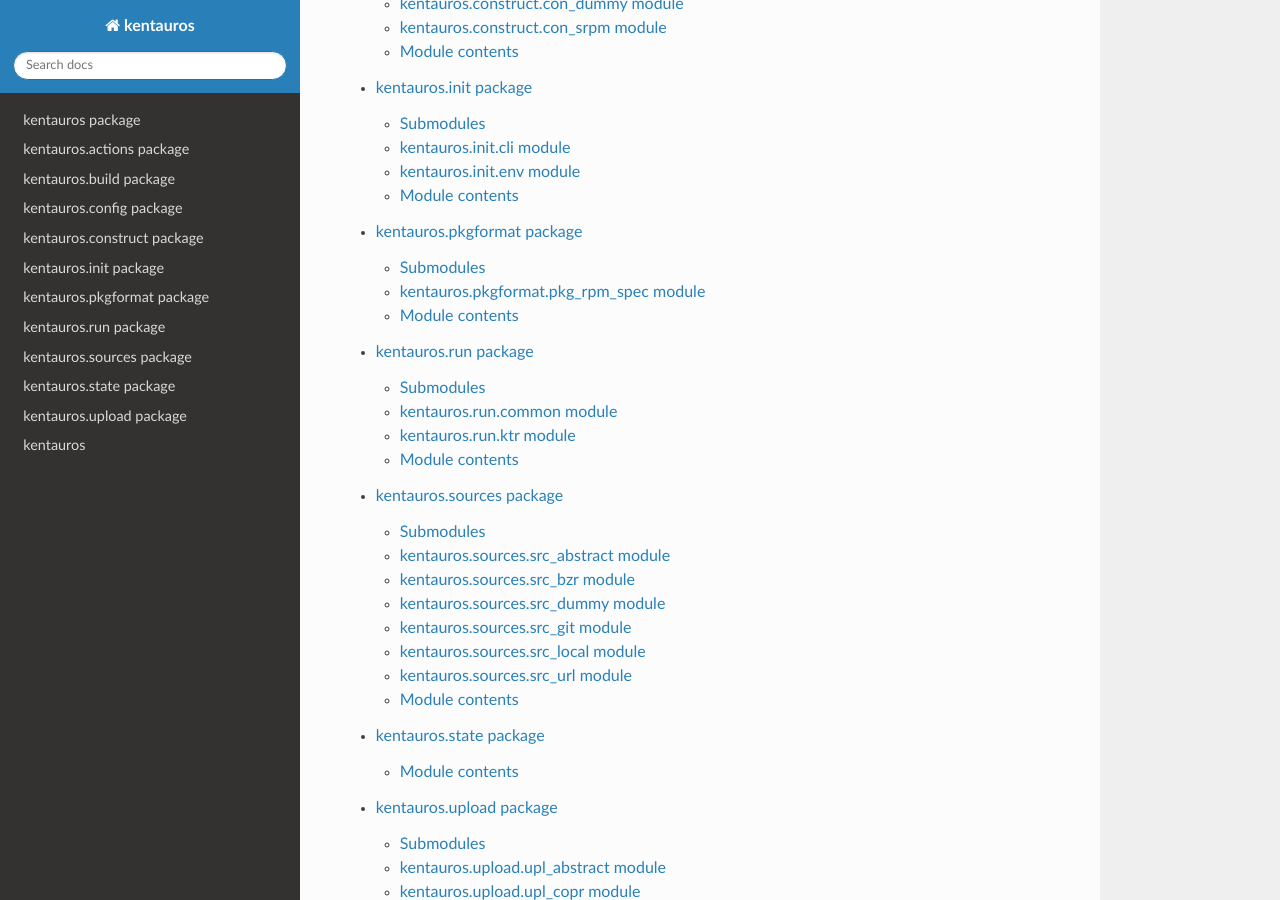
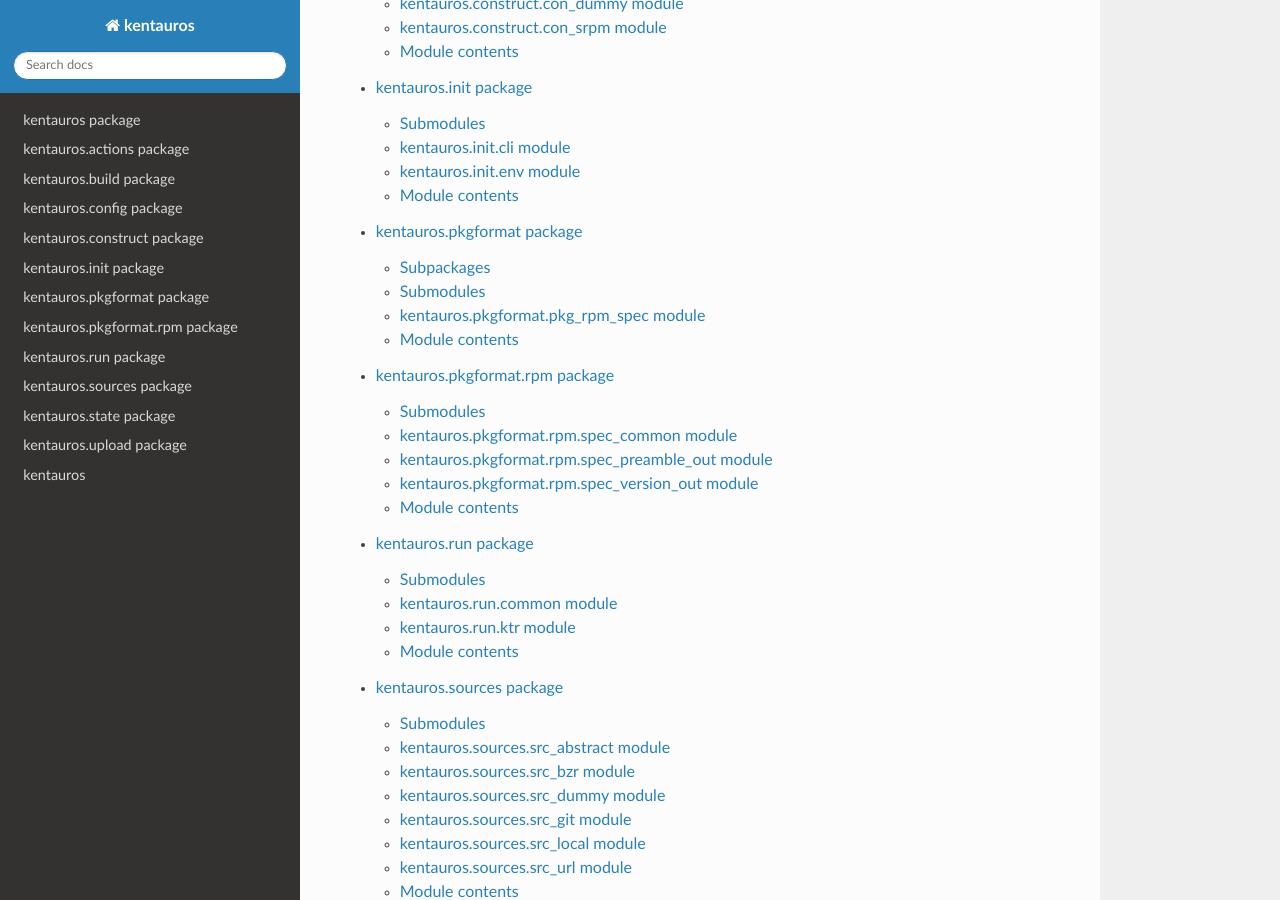
Before and after one commit to decathorpe/kentauros, a Sphinx documentation site: the page built from docs/source/index.rst, in a window 1280 px wide and 900 px high, scrolled down 1044 px. Built offline with Sphinx 7.4.7 and the Read the Docs theme 2.0.0, drawn with Linux system fonts in a browser that asks for light colours; the version number could not be read and is left out.

Commit message:
docs: add updated docs for new rpm spec subpackage

```diff
--- /dev/null
+++ b/docs/source/apidoc/kentauros.pkgformat.rpm.rst
@@ -0,0 +1,38 @@
+kentauros.pkgformat.rpm package
+===============================
+
+Submodules
+----------
+
+kentauros.pkgformat.rpm.spec_common module
+------------------------------------------
+
+.. automodule:: kentauros.pkgformat.rpm.spec_common
+    :members:
+    :undoc-members:
+    :show-inheritance:
+
+kentauros.pkgformat.rpm.spec_preamble_out module
+------------------------------------------------
+
+.. automodule:: kentauros.pkgformat.rpm.spec_preamble_out
+    :members:
+    :undoc-members:
+    :show-inheritance:
+
+kentauros.pkgformat.rpm.spec_version_out module
+-----------------------------------------------
+
+.. automodule:: kentauros.pkgformat.rpm.spec_version_out
+    :members:
+    :undoc-members:
+    :show-inheritance:
+
+
+Module contents
+---------------
+
+.. automodule:: kentauros.pkgformat.rpm
+    :members:
+    :undoc-members:
+    :show-inheritance:
--- a/docs/source/apidoc/kentauros.pkgformat.rst
+++ b/docs/source/apidoc/kentauros.pkgformat.rst
@@ -1,5 +1,12 @@
 kentauros.pkgformat package
 ===========================
+
+Subpackages
+-----------
+
+.. toctree::
+
+    kentauros.pkgformat.rpm
 
 Submodules
 ----------
```
